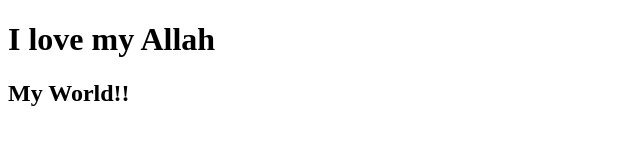
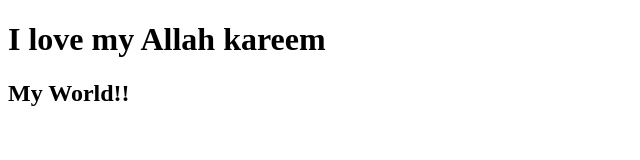
Before and after one commit to awais-code/LearningReact, a plain HTML site: page index.html in a window 1280 px wide. Shown: the whole page, without its empty margins (0-640 px from the left). Drawn offline with Linux system fonts and the light colour scheme.

Commit message:
Update index.html

```diff
--- a/index.html
+++ b/index.html
@@ -6,7 +6,7 @@
     <meta name="viewport" content="width=device-width, initial-scale=1.0">
     <title>First Attemp</title>
 </head>
-<h1>I love my Allah</h1>
+<h1>I love my Allah kareem</h1>
 <h2>My World!!</h2>
 <body>
 
```
